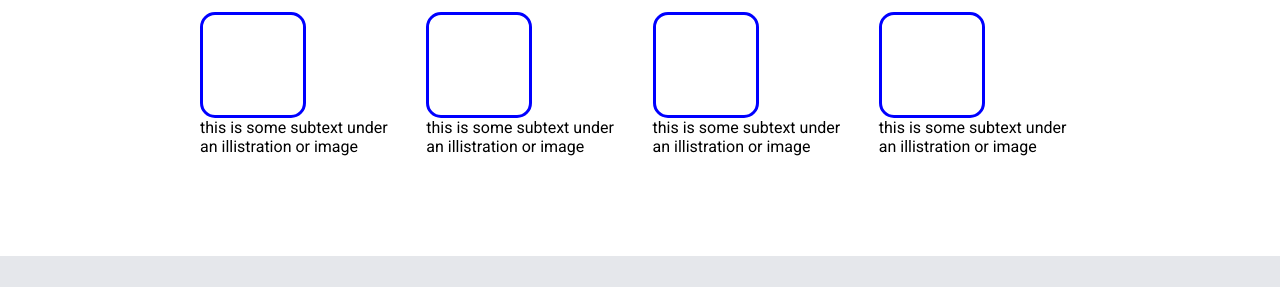
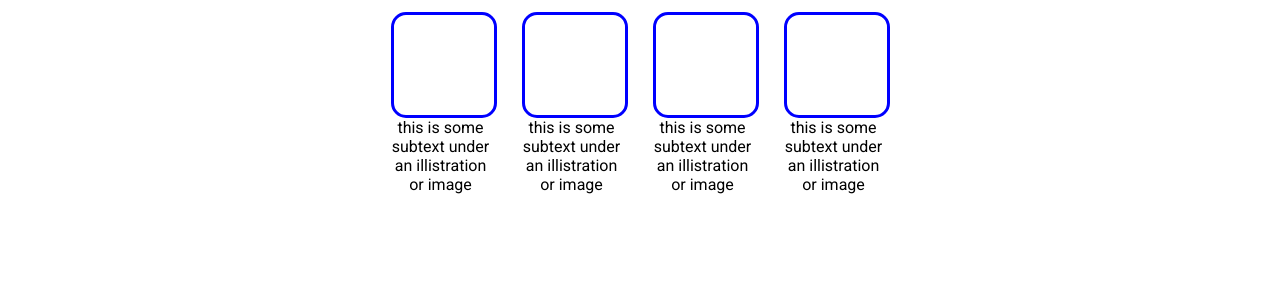
Before and after one commit to Bobacato/Odin-Project-landing-page, a plain HTML site: page index.html in a window 1280 px wide. Shown: the part 513-800 px from the top of the page. Drawn offline with Linux system fonts and the light colour scheme.

Commit message:
developed random info section to look nicer

```diff
--- a/styles/styles.css
+++ b/styles/styles.css
@@ -99,6 +99,11 @@ a {
     margin-bottom: 100px;
 }
 
+.random-info p {
+    text-align: center;
+    max-width: 100px;
+}
+
 .random-info h2{
     display: flex;
     justify-content: center;
@@ -111,6 +116,8 @@ a {
 .random-content-container {
     display: flex;
     flex-direction: row;
+    justify-content: center;
+    align-items: center;
     padding: 0 200px;
     gap: 25px;
 }
```
